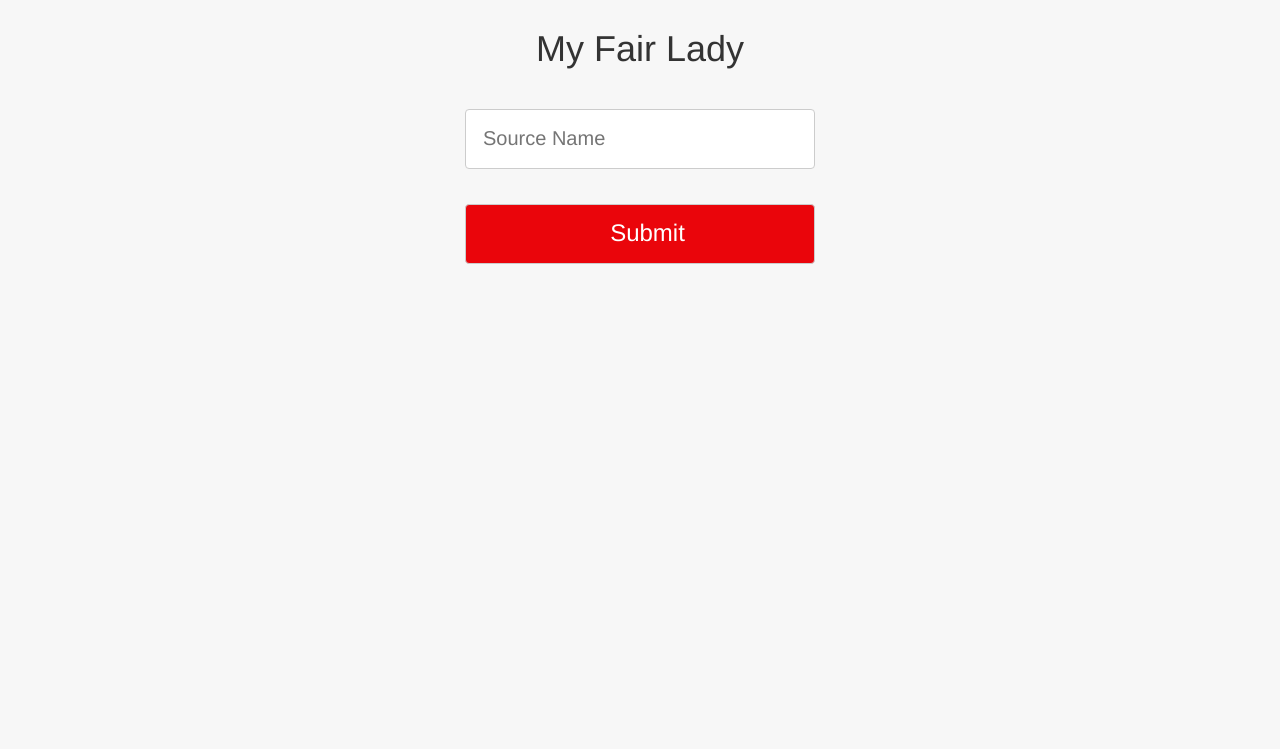
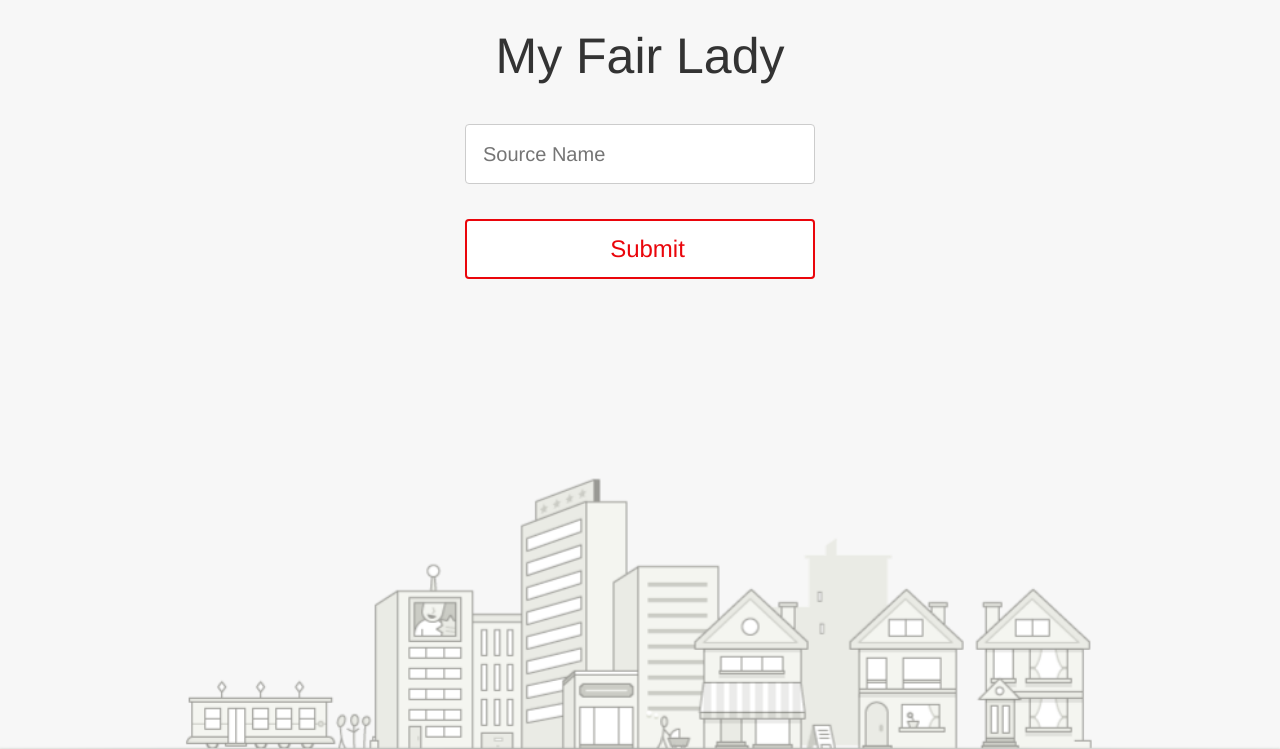
Before and after one commit to kmorrison/my_fair_lady2, a Django app: template my_fair_lady2/templates/landing.html in a window 1280 px wide. Shown: the part 51-800 px from the top of the page. Run offline with Django 3.2, Linux system fonts and the light colour scheme; the template is opened without the code that fills it: values that come from a table or form of the project are taken from there, others are empty; some libraries are stand-ins or nearby versions.

Commit message:
added footer cityscape

```diff
--- a/my_fair_lady2/static/css/my_fair_lady2.css
+++ b/my_fair_lady2/static/css/my_fair_lady2.css
@@ -4,6 +4,8 @@
 /* Centering title */
 h1 {
     text-align: center;
+    font-weight: 100;
+    font-size: 50px;
 }
 
 /* Centering form fields */
@@ -48,11 +50,12 @@
 
 /* Submit button for candidate information*/
 #mainformsubmit {
-	background: #ea050b;
+	background: white;
 	font-size: 24px;
 	font-weight: 300;
-	color: white;
+	color: #ea050b;;
 	margin-top: 25px;
+	border: 2px solid;
 }
 
 /* This is for the success message */
@@ -69,3 +72,16 @@
 	position: relative;
 	z-index: 100000;
 }
+
+div.cityscape {
+	width: 100%;
+	position: fixed;
+	bottom: 0;
+	z-index: -1;
+
+}
+
+.cityscape img {
+   height: 100%;
+   width: 100%;
+}
--- a/my_fair_lady2/templates/base.html
+++ b/my_fair_lady2/templates/base.html
@@ -77,7 +77,12 @@
       {% endblock content %}
       </div>
 
+
     </div> <!-- /container -->
+
+    <div class="cityscape">
+        <img src="{% static 'images/cityscape.png' %}" />
+      </div>
 
     <!-- Le javascript
     ================================================== -->
```
Also changed, not shown: my_fair_lady2/static/images/cityscape.png (added).
